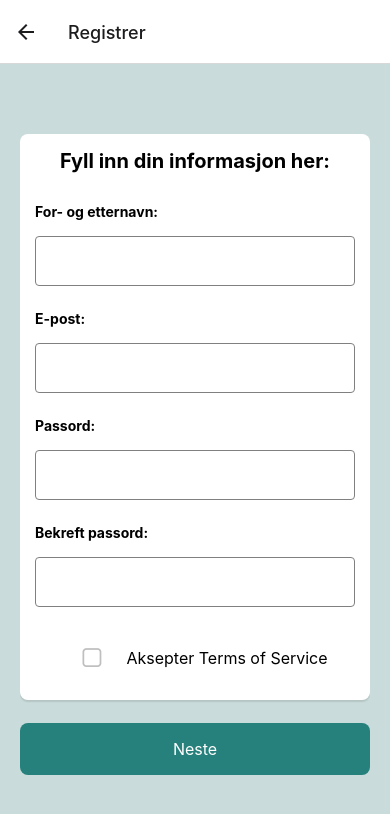
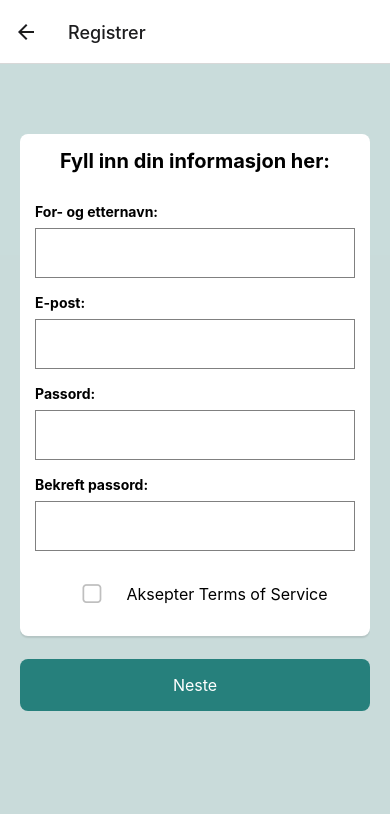
Before and after one commit to TommyS-NO/PhysioFlow-Prototype, a React Native app in the folder frontend/: screen /Register in a window 390 px wide. Shown: the top 814 px of the page. Built offline with nearby package versions, Linux system fonts and the light colour scheme; no server answers.

Commit message:
Styling input area

```diff
--- a/frontend/Screens/RegisterScreen/Register_Style.ts
+++ b/frontend/Screens/RegisterScreen/Register_Style.ts
@@ -69,11 +69,9 @@ export const registerScreenStyles = StyleSheet.create({
   input: {
     height: 50,
     width: "100%",
-    marginVertical: theme.spacing.small,
     borderColor: "gray",
     borderWidth: 1,
-    paddingHorizontal: theme.spacing.medium,
-    borderRadius: theme.borderRadius.small,
+    paddingHorizontal: theme.spacing.small,
   },
   buttonContainer: {
     flexDirection: 'row',
```
